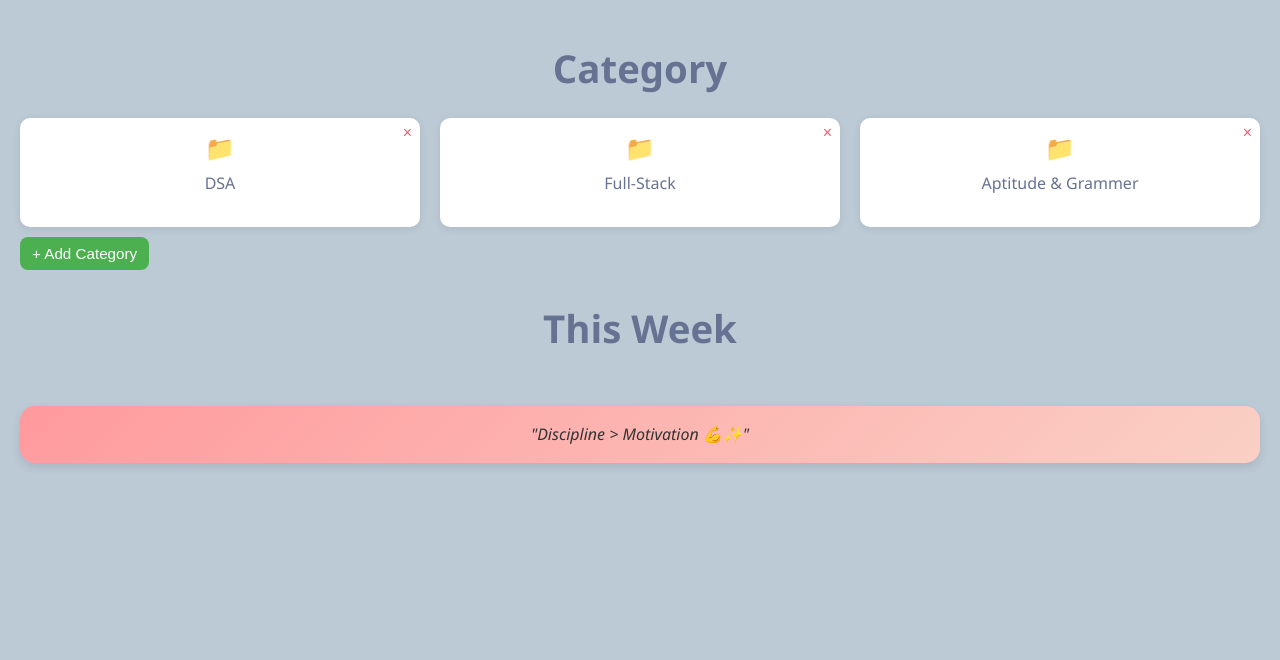
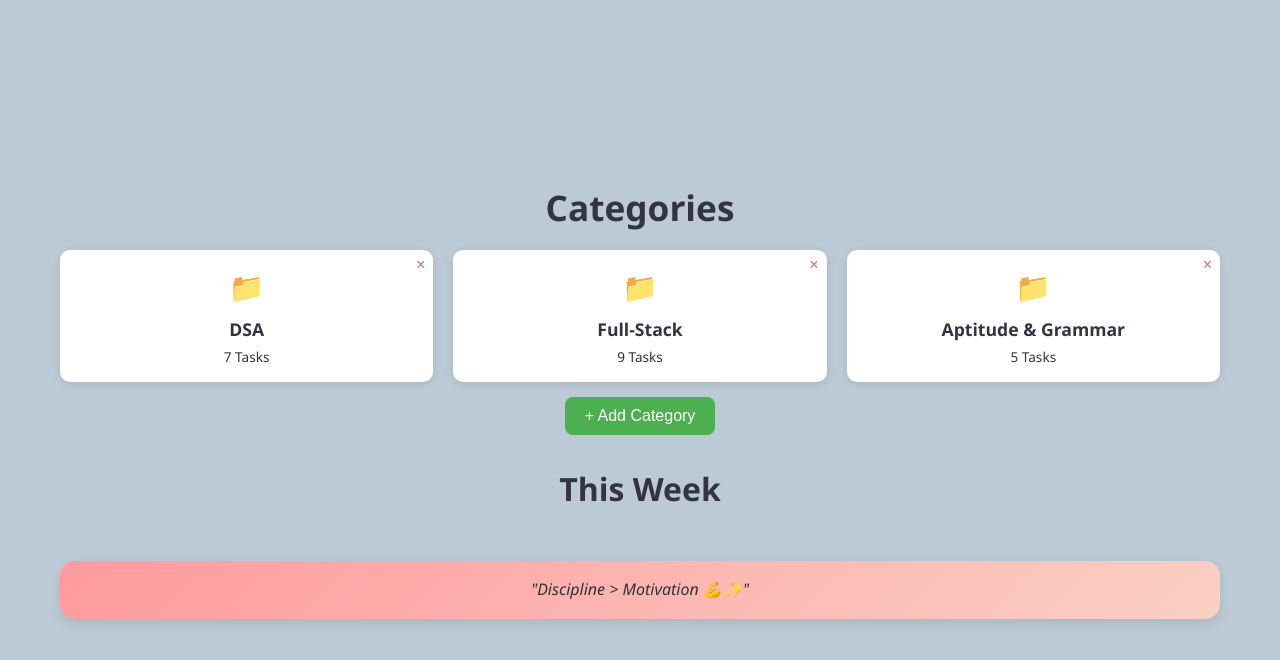
Before and after one commit to aditiyadavz/To_Do_List, a plain HTML site: page index.html in a window 1280 px wide. Both pictures are taken after a click on the button "Next →". Drawn offline with Linux system fonts and the light colour scheme.

Commit message:
initial commit

```diff
--- a/index.html
+++ b/index.html
@@ -9,31 +9,36 @@
 </head>
 <body>
   <div class="app-container">
-    <div class="welcome-screen" id="welcomeScreen">
-      <div class="welcome-content">
+    <!-- Welcome Screen -->
+    <section class="welcome-screen fade-in" id="welcomeScreen">
+      <div class="welcome-content scale-up">
         <div class="welcome-emoji">😊</div>
         <h1 class="welcome-title">Welcome</h1>
-        <p class="welcome-subtitle">Manage your task<br>very easily!</p>
+        <p class="welcome-subtitle">Manage your tasks<br>very easily!</p>
       </div>
-      <button class="next-btn" onclick="showMainApp()">Next →</button>
-    </div>
+      <button class="next-btn pulse" onclick="showMainApp()">Next →</button>
+    </section>
 
-    <div class="main-app" id="mainApp" style="display: none;">
-      <div class="categories">
-        <h3>Category</h3>
+    <!-- Main Application -->
+    <main class="main-app fade-in" id="mainApp" style="display: none;">
+      <!-- Categories Section -->
+      <section class="categories slide-up">
+        <h3>Categories</h3>
         <div id="categoryContainer" class="category-grid"></div>
-        <button class="add-category-btn" onclick="addCategory()">+ Add Category</button>
-      </div>
+        <button class="add-category-btn hover-rise" onclick="addCategory()">+ Add Category</button>
+      </section>
 
-      <div class="week-planner">
-        <h3 style="margin-bottom: 1rem;">This Week</h3>
+      <!-- Week Planner Section -->
+      <section class="week-planner slide-up">
+        <h3>This Week</h3>
         <div class="day-grid" id="weekGrid"></div>
-      </div>
+      </section>
 
-      <div class="quote-card">
+      <!-- Motivation Quote -->
+      <section class="quote-card shadow-pop">
         <p>"Discipline > Motivation 💪✨"</p>
-      </div>
-    </div>
+      </section>
+    </main>
   </div>
 </body>
 </html>
--- a/script.js
+++ b/script.js
@@ -1,8 +1,9 @@
+// Sample Categories Data
 let categories = {
   DSA: {
     name: "DSA",
     tasks: {
-      monday: ["Leetcode questions -2",],
+      monday: ["Leetcode questions -2"],
       tuesday: ["Leetcode questions -2"],
       wednesday: ["Leetcode questions -2"],
       thursday: ["Leetcode questions -2"],
@@ -24,7 +25,7 @@ let categories = {
     }
   },
   Aptitude: {
-    name: "Aptitude & Grammer",
+    name: "Aptitude & Grammar",
     tasks: {
       monday: ["Profit Loss", "Soft-skills"],
       tuesday: ["Average"],
@@ -39,12 +40,15 @@ let categories = {
 
 let selectedCategory = null;
 
+// Show main app from welcome screen
 function showMainApp() {
   document.getElementById("welcomeScreen").style.display = "none";
   document.getElementById("mainApp").style.display = "block";
   renderCategories();
+  showToast("Welcome! Pick a category to get started 🚀");
 }
 
+// Add a new category
 function addCategory() {
   const name = prompt("Enter category name:");
   if (!name) return;
@@ -69,17 +73,22 @@ function addCategory() {
   };
 
   renderCategories();
+  showToast(`Category "${name}" added! 🎉`);
 }
 
+// Delete category
 function deleteCategory(id) {
   if (confirm("Delete this category?")) {
+    const deleted = categories[id].name;
     delete categories[id];
     selectedCategory = null;
     renderCategories();
     clearWeekGrid();
+    showToast(`Category "${deleted}" deleted 🗑️`);
   }
 }
 
+// Render categories
 function renderCategories() {
   const container = document.getElementById("categoryContainer");
   container.innerHTML = "";
@@ -87,7 +96,7 @@ function renderCategories() {
   for (const id in categories) {
     const category = categories[id];
     const card = document.createElement("div");
-    card.className = "category-card";
+    card.className = "category-card fade-in";
     if (selectedCategory === id) card.classList.add("active");
 
     card.onclick = () => selectCategory(id);
@@ -95,27 +104,32 @@ function renderCategories() {
       <button class="delete-category" onclick="event.stopPropagation(); deleteCategory('${id}')">×</button>
       <div class="category-icon">📁</div>
       <div class="category-name">${category.name}</div>
-      <div class="task-count">${countTotalTasks(category.tasks)} Task</div>
+      <div class="task-count">${countTotalTasks(category.tasks)} Task${countTotalTasks(category.tasks) !== 1 ? 's' : ''}</div>
     `;
 
     container.appendChild(card);
   }
 }
 
+// Count total tasks in a category
 function countTotalTasks(weekTasks) {
   return Object.values(weekTasks).reduce((acc, arr) => acc + arr.length, 0);
 }
 
+// Select a category
 function selectCategory(id) {
   selectedCategory = id;
   renderCategories();
   renderWeekPlanner(categories[id].tasks);
+  showToast(`Showing tasks for "${categories[id].name}"`);
 }
 
+// Clear tasks display
 function clearWeekGrid() {
   document.getElementById("weekGrid").innerHTML = "";
 }
 
+// Render planner grid by day
 function renderWeekPlanner(tasks) {
   const days = ["monday", "tuesday", "wednesday", "thursday", "friday", "saturday", "sunday"];
   const container = document.getElementById("weekGrid");
@@ -123,10 +137,9 @@ function renderWeekPlanner(tasks) {
 
   days.forEach(day => {
     const card = document.createElement("div");
-    card.className = "day-card";
+    card.className = "day-card fade-in";
 
     const capitalDay = day.charAt(0).toUpperCase() + day.slice(1);
-
     const listItems = tasks[day].map((task, i) => `
       <li>
         ${task}
@@ -144,6 +157,7 @@ function renderWeekPlanner(tasks) {
   });
 }
 
+// Add task on Enter
 function addDayTask(event, day) {
   if (event.key === "Enter") {
     const input = event.target;
@@ -151,12 +165,43 @@ function addDayTask(event, day) {
     if (!value || !selectedCategory) return;
 
     categories[selectedCategory].tasks[day].push(value);
+    input.value = "";
     renderWeekPlanner(categories[selectedCategory].tasks);
+    showToast("Task added ✅");
   }
 }
 
+// Delete a task
 function deleteTask(day, index) {
   if (!selectedCategory) return;
   categories[selectedCategory].tasks[day].splice(index, 1);
   renderWeekPlanner(categories[selectedCategory].tasks);
+  showToast("Task removed ❌");
 }
+
+// ===== Toast Utility =====
+function showToast(message) {
+  const toast = document.createElement("div");
+  toast.textContent = message;
+  toast.style.cssText = `
+    position: fixed;
+    bottom: 30px;
+    left: 50%;
+    transform: translateX(-50%);
+    background: #333;
+    color: white;
+    padding: 10px 18px;
+    border-radius: 8px;
+    font-size: 0.95rem;
+    opacity: 0;
+    z-index: 9999;
+    transition: opacity 0.4s ease;
+  `;
+  document.body.appendChild(toast);
+  requestAnimationFrame(() => toast.style.opacity = 1);
+
+  setTimeout(() => {
+    toast.style.opacity = 0;
+    setTimeout(() => toast.remove(), 500);
+  }, 2000);
+}
--- a/styles.css
+++ b/styles.css
@@ -1,3 +1,4 @@
+/* ==== RESET & BASE ==== */
 * {
   margin: 0;
   padding: 0;
@@ -7,22 +8,23 @@
 body {
   font-family: 'Segoe UI', sans-serif;
   background-color: #bccad6;
-  color: #667292;
+  color: #334;
   line-height: 1.5;
   display: flex;
-  flex-direction: column;
   justify-content: center;
   align-items: center;
-  flex-wrap: wrap;
-  align-content: center;
+  min-height: 100vh;
 }
 
+/* ==== APP CONTAINER ==== */
 .app-container {
   width: 100%;
-  margin: auto;
+  max-width: 1200px;
   padding: 20px;
+  animation: fadeIn 1s ease-in-out;
 }
 
+/* ==== WELCOME SCREEN ==== */
 .welcome-screen {
   display: flex;
   flex-direction: column;
@@ -37,8 +39,9 @@ body {
   margin-bottom: 20px;
   background-color: #f1e3dd;
   padding: 50px;
-  border: none;
-  border-radius: 10%;
+  border-radius: 20px;
+  box-shadow: 0 8px 20px rgba(0, 0, 0, 0.1);
+  transition: transform 0.5s ease;
 }
 
 .welcome-emoji {
@@ -52,55 +55,67 @@ body {
 
 .welcome-subtitle {
   font-size: 1.1rem;
-  color: #777;
-  margin: 1rem 0;
+  color: #555;
+  margin-top: 0.8rem;
 }
 
-.next-btn {
+/* ==== BUTTON STYLES ==== */
+.next-btn,
+.add-category-btn {
   padding: 10px 20px;
   font-size: 1rem;
-  border: none;
   background-color: #4caf50;
   color: white;
+  border: none;
   border-radius: 8px;
   cursor: pointer;
+  margin-top: 15px;
+  transition: background-color 0.3s, transform 0.2s;
 }
 
+.next-btn:hover,
+.add-category-btn:hover {
+  background-color: #45a049;
+  transform: scale(1.05);
+}
+
+.pulse {
+  animation: pulse 1.5s infinite;
+}
+
+/* ==== CATEGORIES ==== */
 .categories {
   margin-bottom: 30px;
   width: 100%;
+  text-align: center;
 }
 
 .categories h3 {
-  text-align: center;
-  margin: 20px;
-  font-size: 3vw;
+  font-size: 2.2rem;
+  margin-bottom: 1rem;
 }
 
 .category-grid {
   display: flex;
   flex-wrap: wrap;
+  justify-content: center;
   gap: 20px;
-}
-
-.next-btn {
-  align-items: center;
 }
 
 .category-card {
   background: white;
-  padding: 12px;
+  padding: 15px;
   border-radius: 10px;
-  box-shadow: 0 2px 8px rgba(0, 0, 0, 0.08);
+  box-shadow: 0 2px 8px rgba(0, 0, 0, 0.1);
   text-align: center;
   flex: 1 1 130px;
   cursor: pointer;
   position: relative;
-  transition: transform 0.2s ease;
+  transition: transform 0.3s ease;
 }
 
 .category-card:hover {
-  transform: scale(1.03);
+  transform: scale(1.05);
 }
 
 .category-card.active {
@@ -109,17 +124,19 @@ body {
 }
 
 .category-icon {
-  font-size: 1.5rem;
+  font-size: 1.8rem;
 }
 
 .category-name {
-  margin-top: 5px;
-  font-weight: 500;
+  margin-top: 8px;
+  font-weight: bold;
+  font-size: 1.1rem;
 }
 
 .task-count {
   font-size: 0.85rem;
-  color: white;
+  margin-top: 4px;
+  color: #333;
 }
 
 .delete-category {
@@ -133,29 +150,16 @@ body {
   cursor: pointer;
 }
 
-.add-category-btn {
-  margin-top: 10px;
-  padding: 8px 12px;
-  background-color: #4caf50;
-  color: white;
-  border: none;
-  border-radius: 8px;
-  cursor: pointer;
-  font-size: 0.95rem;
-}
-
+/* ==== WEEK PLANNER ==== */
 .week-planner {
   display: flex;
+  flex-direction: column;
   align-items: center;
-  flex-direction: column;
-  justify-content: center;
-  flex-wrap: wrap;
 }
 
 .week-planner h3 {
-  font-size: 3vw;
+  font-size: 2rem;
   margin-bottom: 1rem;
-  text-align: center;
 }
 
 .day-grid {
@@ -171,20 +175,18 @@ body {
   padding: 16px;
   width: calc(50% - 20px);
   border-radius: 14px;
-  box-shadow: 0 4px 10px rgba(0, 0, 0, 0.08);
-  transition: transform 0.2s ease;
-  box-sizing: border-box;
+  box-shadow: 0 4px 12px rgba(0, 0, 0, 0.08);
+  transition: transform 0.3s ease;
 }
 
-.day-card:nth-child(7) {
-  margin-left: auto;
-  margin-right: auto;
+.day-card:hover {
+  transform: translateY(-4px);
 }
 
 .day-card h4 {
-  font-size: 1.1rem;
+  font-size: 1.2rem;
   margin-bottom: 10px;
-  color: #333;
+  color: #fff;
 }
 
 .day-card ul {
@@ -219,6 +221,7 @@ body {
   cursor: pointer;
 }
 
+/* ==== QUOTE CARD ==== */
 .quote-card {
   margin-top: 2rem;
   padding: 16px 20px;
@@ -227,7 +230,7 @@ body {
   font-style: italic;
   font-size: 1rem;
   color: #333;
-  box-shadow: 0 4px 10px rgba(0, 0, 0, 0.1);
+  box-shadow: 0 4px 12px rgba(0, 0, 0, 0.1);
   text-align: center;
   line-height: 1.6;
   transition: transform 0.3s ease;
@@ -236,3 +239,46 @@ body {
 .quote-card:hover {
   transform: scale(1.02);
 }
+
+/* ==== ANIMATIONS ==== */
+@keyframes fadeIn {
+  0% { opacity: 0; transform: translateY(30px); }
+  100% { opacity: 1; transform: translateY(0); }
+}
+
+@keyframes pulse {
+  0% { transform: scale(1); }
+  50% { transform: scale(1.05); }
+  100% { transform: scale(1); }
+}
+
+/* ==== Utility Classes ==== */
+.fade-in {
+  animation: fadeIn 1s ease;
+}
+
+.scale-up {
+  animation: scaleUp 0.6s ease;
+}
+
+@keyframes scaleUp {
+  0% { transform: scale(0.95); opacity: 0; }
+  100% { transform: scale(1); opacity: 1; }
+}
+
+.hover-rise:hover {
+  transform: translateY(-3px);
+}
+
+.shadow-pop:hover {
+  box-shadow: 0 10px 24px rgba(0, 0, 0, 0.2);
+}
+
+.slide-up {
+  animation: slideUp 0.6s ease;
+}
+
+@keyframes slideUp {
+  from { transform: translateY(40px); opacity: 0; }
+  to { transform: translateY(0); opacity: 1; }
+}
```
Also changed, not shown: 1 other file.
